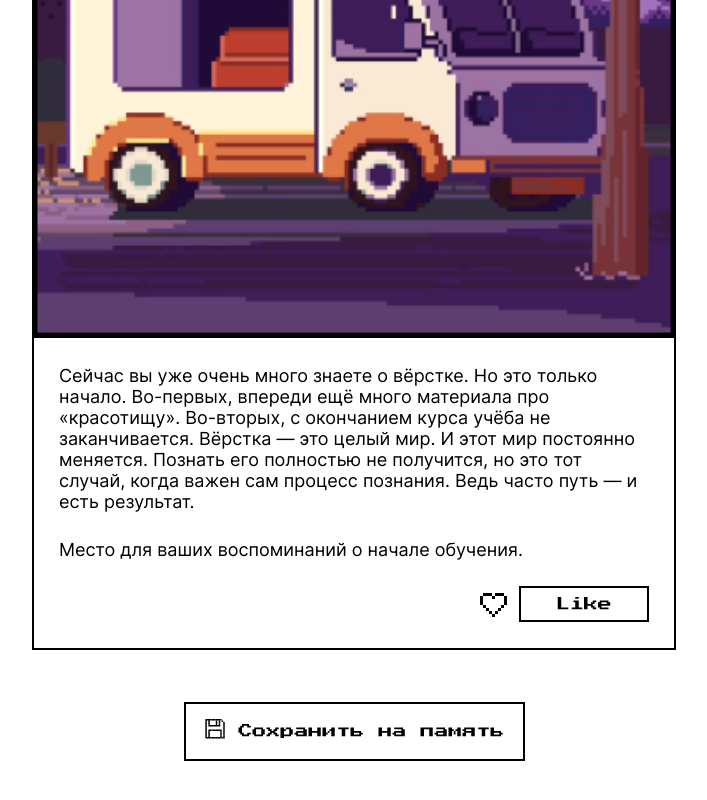
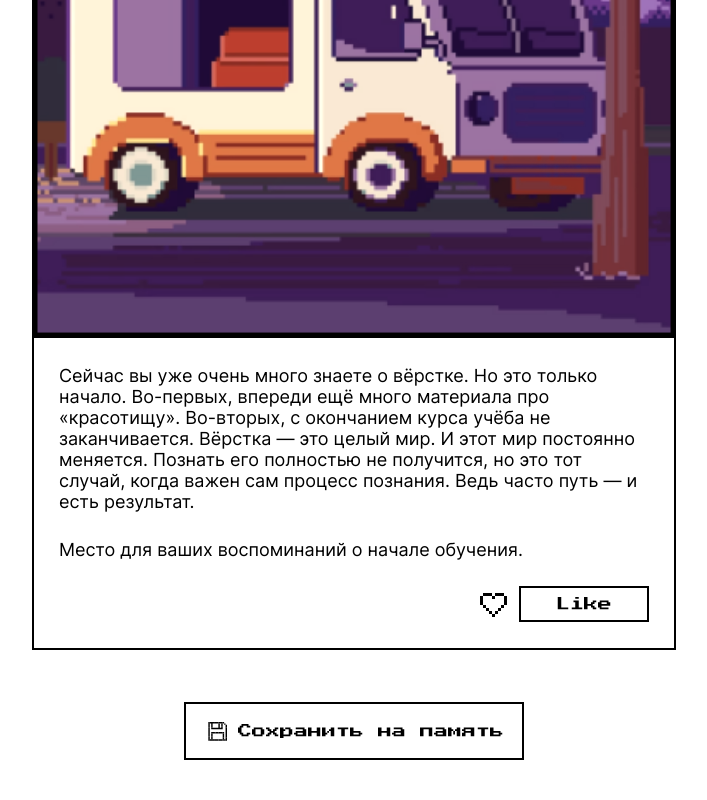
Before and after one commit to mudrec21veka/zakrivayuschiy-teg-f, a plain HTML site: page index.html in a window 1280 px wide. Shown: the part 7804-8604 px from the top of the page, without its empty margins (286-993 px from the left). Drawn offline with Linux system fonts and the light colour scheme.

Commit message:
Поправка по пикселю

```diff
--- a/styles/style.css
+++ b/styles/style.css
@@ -368,17 +368,17 @@ p:last-child {
   display: flex;
   align-items: center;
   justify-content: center;
-  gap: 6px;
-  padding: 13px 18px;
+  gap: 0;
+  padding: 10px 18px;
 }
 
 .button-type-floopy svg {
   position: relative;
   fill: var(--themes-main-color);
-  width: 29px;
-  height: 29px;
+  width: 34px;
+  height: 34px;
   mix-blend-mode: difference;
-  padding-top: 2px;
+  padding-top: 8px;
 }
 
 .popup {
```
